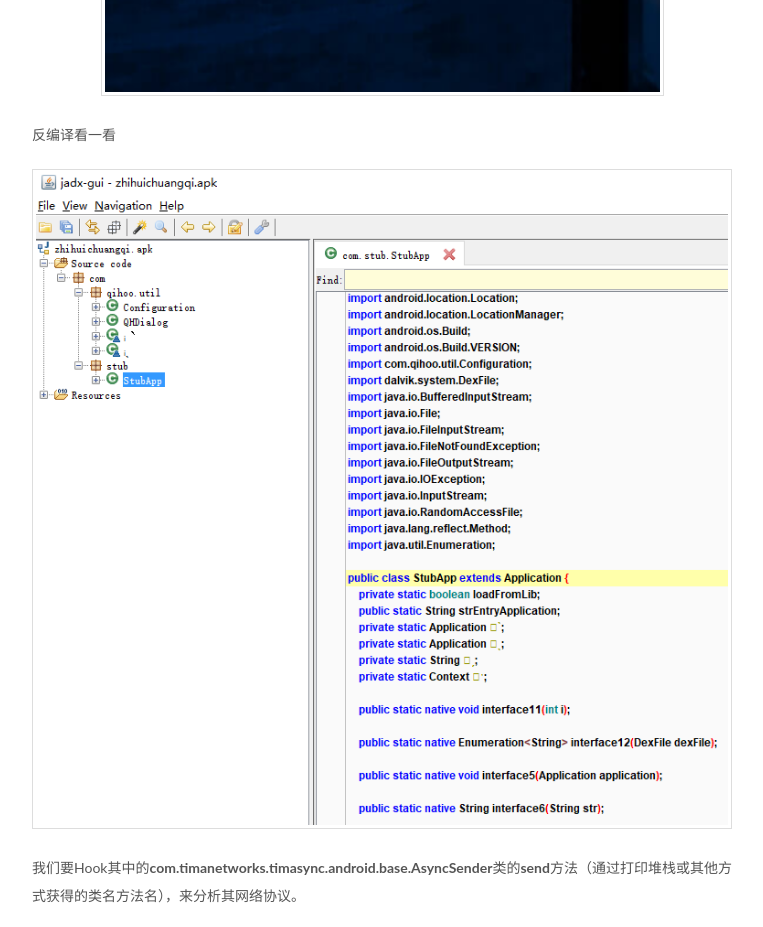
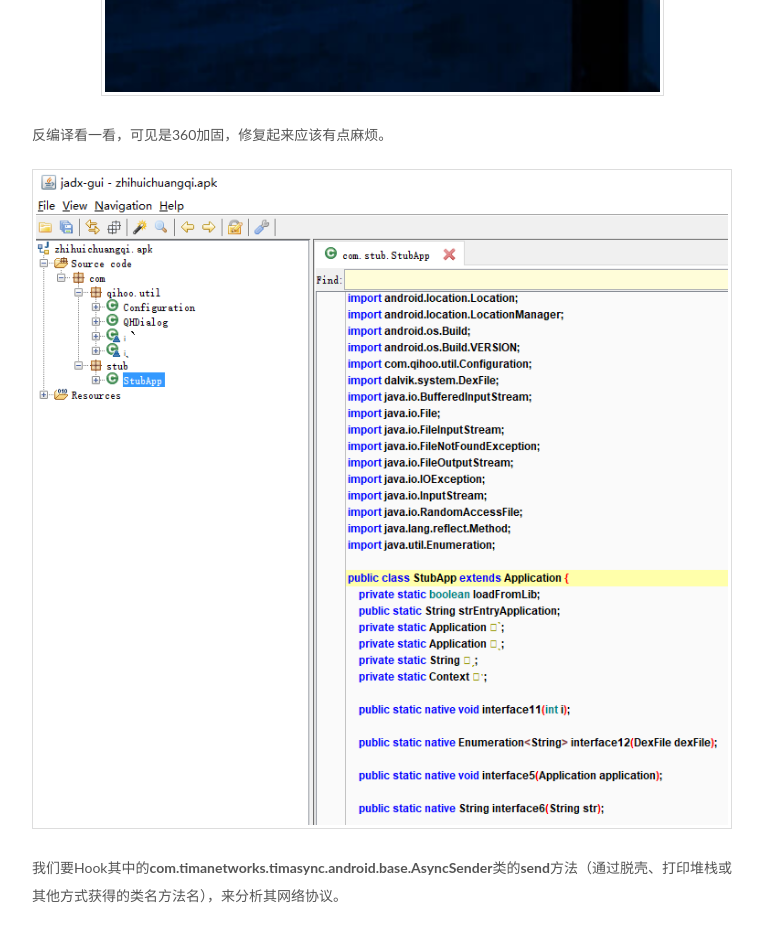
Before and after one commit to monkeylord/monkeylord.github.io, a plain HTML site: page 2018/03/29/三分钟学会用Hook加固后应用（含实验）/index.html in a window 1280 px wide. Shown: the part 1820-2747 px from the top of the page, without its empty margins (98-861 px from the left). Drawn offline with Linux system fonts and the light colour scheme.

Commit message:
Site updated: 2018-03-29 17:52:23

```diff
--- a/2018/03/29/三分钟学会用Hook加固后应用（含实验）/index.html
+++ b/2018/03/29/三分钟学会用Hook加固后应用（含实验）/index.html
@@ -96,7 +96,7 @@
 <meta property="og:image" content="https://monkeylord.github.io/2018/03/29/三分钟学会用Hook加固后应用（含实验）/图片6.png">
 <meta property="og:image" content="https://monkeylord.github.io/2018/03/29/三分钟学会用Hook加固后应用（含实验）/图片7.png">
 <meta property="og:image" content="https://monkeylord.github.io/2018/03/29/三分钟学会用Hook加固后应用（含实验）/图片8.png">
-<meta property="og:updated_time" content="2018-03-29T09:47:13.184Z">
+<meta property="og:updated_time" content="2018-03-29T09:52:03.420Z">
 <meta name="twitter:card" content="summary">
 <meta name="twitter:title" content="三分钟学会用Hook加固后应用（含实验）">
 <meta name="twitter:description" content="0x1 背景渗透测试经常遇到加固应用，按照一般教程编写Xposed插件会Hook不到，因此许多人认为加固能够防Hook，不懂如何Hook加固后的应用。 本篇文章将教大家，如何使用简单的方式Hook加固后的应用。 Hook加固应用Hook不到的原因是，Xposed模块中handleLoadPackage被调用时壳没有启动，所以并没有将应用的类装载进VM。解决方法也相当简单，只需要挑选一个已经装在进V">
@@ -316,9 +316,9 @@
 <p>在<a href="https://github.com/monkeylord/XposedTemplateForAS" target="_blank" rel="noopener">XposedAndroid Studio模板</a>中包含Timing模板，就是用来解决Hook时机问题的。</p>
 <h3 id="0x2-实验"><a href="#0x2-实验" class="headerlink" title="0x2 实验"></a>0x2 实验</h3><h4 id="实验目标"><a href="#实验目标" class="headerlink" title="实验目标"></a>实验目标</h4><p>一个加固后的应用</p>
 <p><img src="/2018/03/29/三分钟学会用Hook加固后应用（含实验）/图片0.png" alt="image.png"></p>
-<p>反编译看一看</p>
+<p>反编译看一看，可见是360加固，修复起来应该有点麻烦。</p>
 <p><img src="/2018/03/29/三分钟学会用Hook加固后应用（含实验）/图片1.png" alt="image.png"></p>
-<p>我们要Hook其中的<strong>com.timanetworks.timasync.android.base.AsyncSender</strong>类的<strong>send</strong>方法（通过打印堆栈或其他方式获得的类名方法名），来分析其网络协议。</p>
+<p>我们要Hook其中的<strong>com.timanetworks.timasync.android.base.AsyncSender</strong>类的<strong>send</strong>方法（通过脱壳、打印堆栈或其他方式获得的类名方法名），来分析其网络协议。</p>
 <h4 id="步骤一：创建Xposed模块和钩子"><a href="#步骤一：创建Xposed模块和钩子" class="headerlink" title="步骤一：创建Xposed模块和钩子"></a>步骤一：创建Xposed模块和钩子</h4><p>新建空工程创建Xposed模块</p>
 <p><img src="/2018/03/29/三分钟学会用Hook加固后应用（含实验）/图片2.png" alt="image.png"></p>
 <p>包名从AndroidManifest.xml中获得。</p>
--- a/css/main.css
+++ b/css/main.css
@@ -1822,7 +1822,7 @@ pre .javascript .function {
   width: 4px;
   height: 4px;
   border-radius: 50%;
-  background: #90ad0d;
+  background: #60fff7;
 }
 .links-of-blogroll {
   font-size: 13px;
```
Also changed, not shown: index.html (+2 -2 lines).
